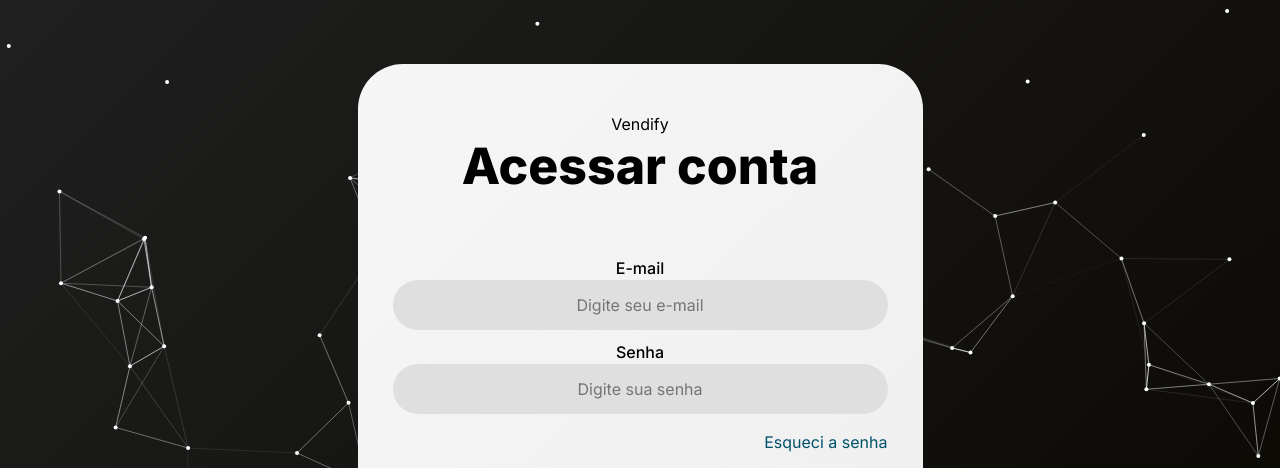
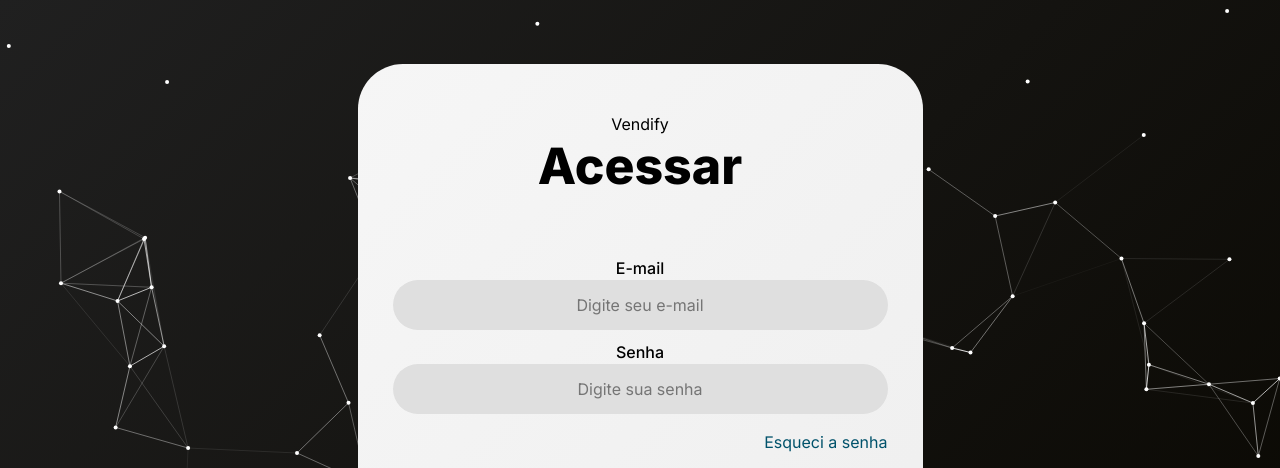
Before and after one commit to JhonxDev/Devsystem, a plain HTML site: page login.html in a window 1280 px wide. Shown: the top 468 px of the page. Drawn offline with Linux system fonts and the light colour scheme.

Commit message:
Titulo alterado  - Acessar conta -> Acessar

```diff
--- a/login.html
+++ b/login.html
@@ -18,7 +18,7 @@
          <form class="formulario">
             <div class="logo">
                <p>Vendify</p>
-               <h1>Acessar conta</h1>
+               <h1>Acessar</h1>
             </div>
             <div class="campo-formulario">
                <label for="email">E-mail</label>
```
